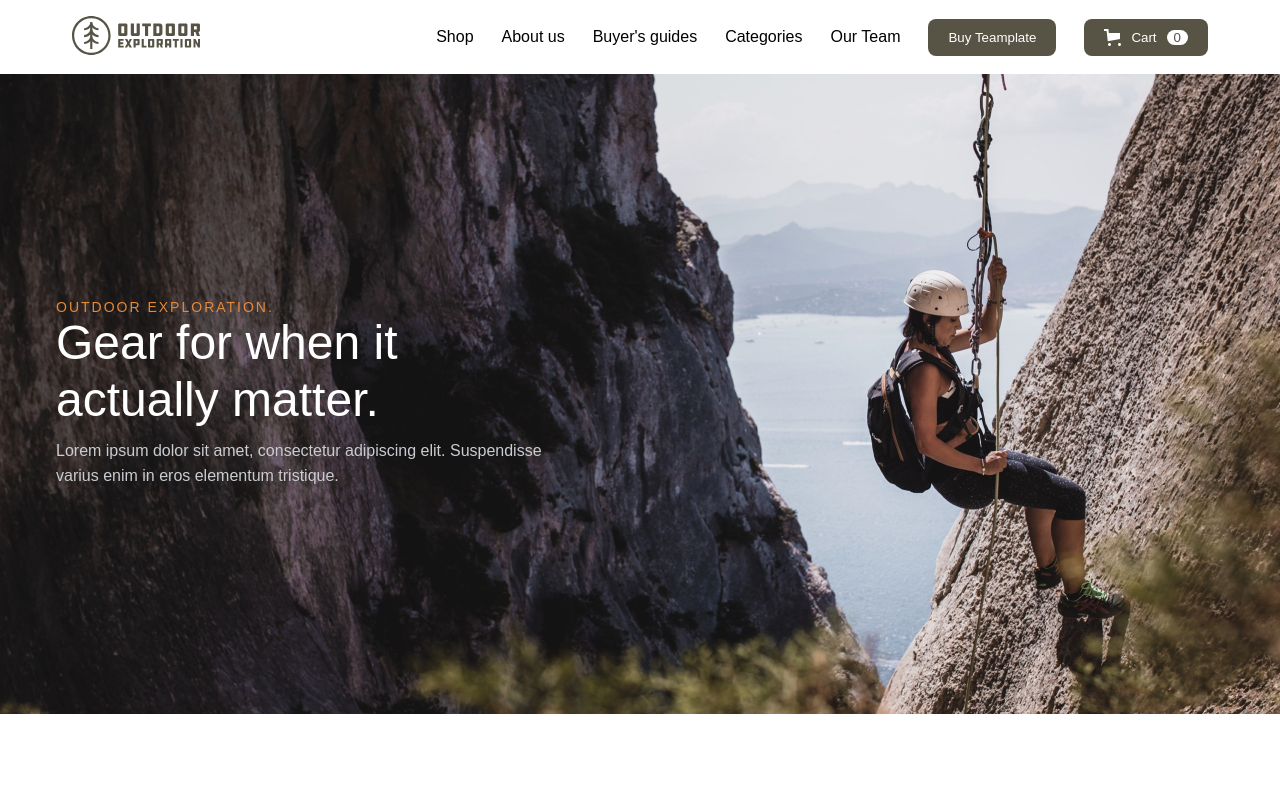
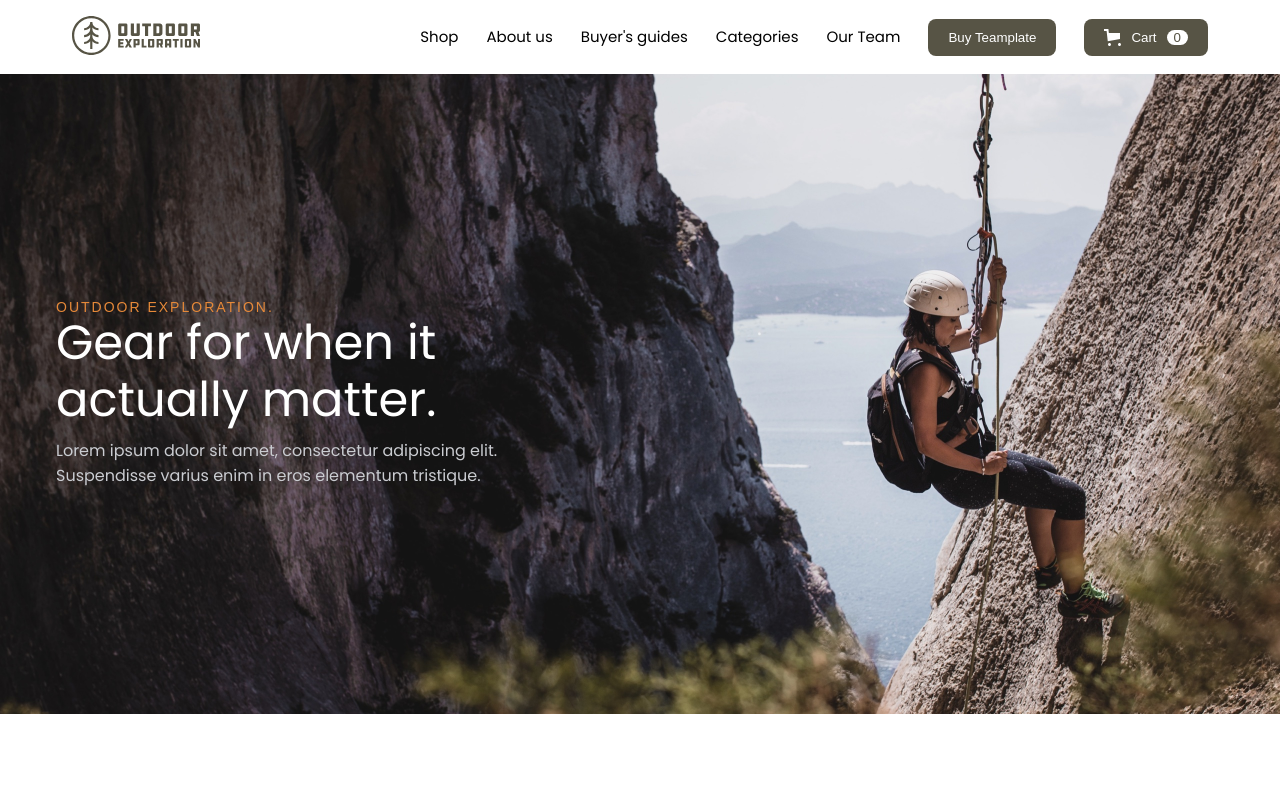
Before and after one commit to jumayevshuxrat000/lesson0007, a plain HTML site: page index.html in a window 1280 px wide. Shown: the top 800 px of the page. Drawn offline with Linux system fonts and the light colour scheme.

Commit message:
added fonts

```diff
--- a/css/global.css
+++ b/css/global.css
@@ -1,3 +1,6 @@
+
+
+
 .container{
     max-width: 1200px;
     padding:  0 16px;
--- a/css/reset.css
+++ b/css/reset.css
@@ -20,6 +20,7 @@ time, mark, audio, video {
 	padding: 0;
 	border: 0;
 	font-size: 100%;
+	font-family: 'Poppins';
 	font: inherit;
 	vertical-align: baseline;
 }
--- a/css/style.css
+++ b/css/style.css
@@ -1,3 +1,12 @@
+@font-face {
+    font-family: 'Poppins';
+    src: url('../fonts/Poppins-Regular.woff2') format('woff2');
+    font-weight: normal;
+    font-style: normal;
+}
+
+
+
 header{
     width: 100%;
 }
@@ -20,6 +29,8 @@ nav{
 .nav__link{
     text-decoration: none;
     color: black;
+    font-family: "Poppins";
+    font-size: 15px;
 }
 
 .nav__actions{
@@ -52,6 +63,7 @@ nav{
 }
 
 .hero__title{
+    font-family: "Poppins";
     font-size: 48px;
     margin-bottom: 10px;
     line-height: 57px;
@@ -62,6 +74,7 @@ nav{
     line-height: 25px;
     color: var(--main--gren-color);
     font-size: 16px;
+    font-family: "Poppins";
 }
 
 .image-and-text{
```
Also changed, not shown: fonts/Poppins-Regular.woff2 (added), fonts/Roboto-Regular.woff2 (added).
